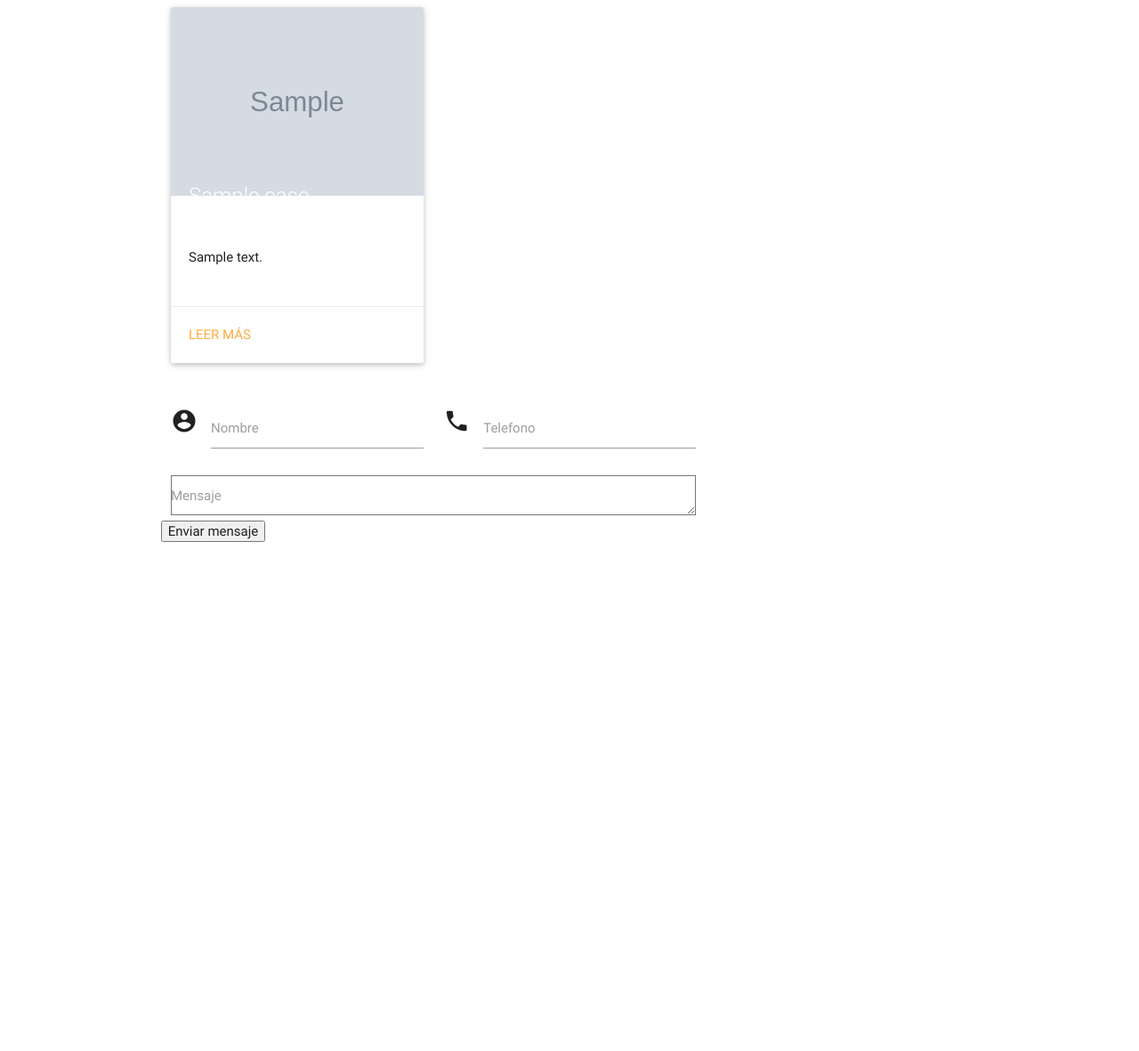
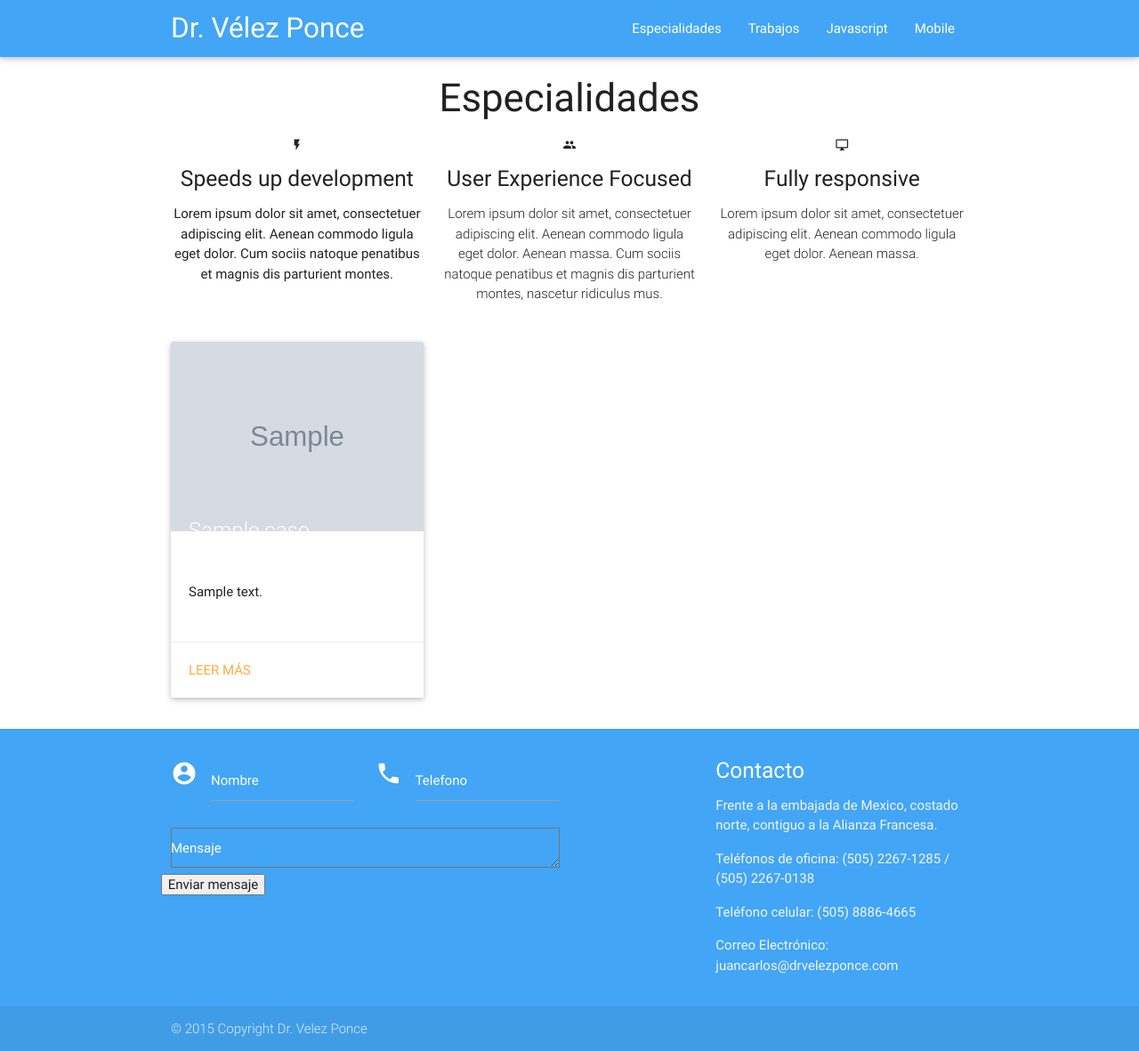
Before and after one commit to ErickMurillo/consultorio_velez, a Django app: template templates/index.html in a window 1280 px wide. Shown: the whole page at 89% size. Before the commit the page ends 609 px from the top, so only its background shows below. Run offline with Django 3.2, Linux system fonts and the light colour scheme; the template is opened without the code that fills it: values that come from a table or form of the project are taken from there, others are empty; tables that the repository leaves empty hold one stand-in row (values such as "Sample post"); grey boxes marked "Sample" are stand-in pictures; parts of the project's set-up code (start-up, migrations or seed data) failed here and were passed over; some libraries are stand-ins or nearby versions.

Commit message:
index html

```diff
--- /dev/null
+++ b/static_media/css/style.css
@@ -0,0 +1,14 @@
+.page-footer{
+	background-color: #42a5f5 !important
+}
+nav{
+	background-color: #42a5f5 !important
+}
+
+.input-field label {
+	color: white !important;
+}
+
+.page-footer i {
+	color: white !important
+}
--- a/templates/base.html
+++ b/templates/base.html
@@ -3,18 +3,88 @@
 <html lang="en">
 <head>
 	<meta charset="UTF-8">
-	<title>Dr. Velez Ponce</title>
+	<title>Dr. Vélez Ponce</title>
 	<!--<link rel="shortcut icon" type="image/x-icon" href="/static/img/logo.png">-->
 	<link href="/static/css/materialize.min.css" rel="stylesheet">
+	<link href="/static/css/style.css" rel="stylesheet">
 	<link href="https://fonts.googleapis.com/icon?family=Material+Icons" rel="stylesheet">
 </head>
 <body>
+	<header>
+	<div class="navbar-fixed">
+		<nav>
+			<div class="nav-wrapper container">
+				<a href="#!" class="brand-logo">Dr. Vélez Ponce</a>
+				<a href="#" data-activates="mobile-demo" class="button-collapse"><i class="material-icons">menu</i></a>
+				<ul class="right hide-on-med-and-down">
+					<li><a href="#especialidades">Especialidades</a></li>
+					<li><a href="#trabajos">Trabajos</a></li>
+					<li><a href="collapsible.html">Javascript</a></li>
+					<li><a href="mobile.html">Mobile</a></li>
+				</ul>
+				<ul class="side-nav" id="mobile-demo">
+					<li><a href="sass.html">Sass</a></li>
+					<li><a href="badges.html">Components</a></li>
+					<li><a href="collapsible.html">Javascript</a></li>
+					<li><a href="mobile.html">Mobile</a></li>
+				</ul>
+			</div>
+		</nav>
+		</div>
+	</header>
 	<div class="container">
 		{% block content %}{% endblock content %}
-  	</div>
+	</div>
+
+	<footer class="page-footer">
+		<div class="container">
+			<div class="row">
+				<div class="col s12 m6">
+					<div class="row">
+						<form class="col s12" action="." method="POST">{% csrf_token %}
+							<div class="row">
+								<div class="input-field col s6">
+									<i class="material-icons prefix">account_circle</i>
+									{{form.name}}
+									<label for="icon_prefix">Nombre</label>
+								</div>
+								<div class="input-field col s6">
+									<i class="material-icons prefix">phone</i>
+									{{form.phone}}
+									<label for="icon_telephone">Telefono</label>
+								</div>
+								<div class="input-field col s12">
+									{{form.message}}
+									<label for="textarea1">Mensaje</label>
+								</div>
+								<input class="submitform" type="submit" name="submitform" value="Enviar mensaje" />
+							</div>
+						</form>
+					</div>
+
+				</div>
+				<div class="col s12 m4 offset-m2">
+					<h5 class="white-text">Contacto</h5>
+					<p class="grey-text text-lighten-4">Frente a la embajada de Mexico, costado norte, contiguo a la Alianza Francesa.</p>
+					<p class="grey-text text-lighten-4">Teléfonos de oficina: (505) 2267-1285 / (505) 2267-0138</p>
+					<p class="grey-text text-lighten-4">Teléfono celular: (505) 8886-4665</p>
+					<p class="grey-text text-lighten-4">Correo Electrónico: juancarlos@drvelezponce.com</p>
+				</div>
+			</div>
+		</div>
+		<div class="footer-copyright">
+			<div class="container">
+				© 2015 Copyright Dr. Velez Ponce
+			</div>
+		</div>
+	</footer>
+
 
 	<script src="/static/js/jquery-2.1.4.min.js"></script>
 	<script src="/static/js/materialize.min.js"></script>
+	<script type="text/javascript">
+		$(".button-collapse").sideNav();
+	</script>
 	{% block extra_js %}{% endblock extra_js %}
 </body>
 </html>
--- a/templates/index.html
+++ b/templates/index.html
@@ -2,7 +2,35 @@
 {% load thumbnail %}
 
 {% block content %}
-<div class="row">
+<div class="row" id="especialidades">
+    <div class="col s12">
+        <h3 class="center">Especialidades</h3>
+    </div>
+
+    <div class="col s12 m4">
+        <div class="center promo promo-example">
+            <i class="mdi-image-flash-on"></i>
+            <h5 class="promo-caption">Speeds up development</h5>
+            <p class="center">Lorem ipsum dolor sit amet, consectetuer adipiscing elit. Aenean commodo ligula eget dolor. Cum sociis natoque penatibus et magnis dis parturient montes.</p>
+        </div>
+    </div>
+    <div class="col s12 m4">
+        <div class="center promo promo-example">
+            <i class="mdi-social-group"></i>
+            <h5 class="promo-caption">User Experience Focused</h5>
+            <p class="light center">Lorem ipsum dolor sit amet, consectetuer adipiscing elit. Aenean commodo ligula eget dolor. Aenean massa. Cum sociis natoque penatibus et magnis dis parturient montes, nascetur ridiculus mus.</p>
+        </div>
+    </div>
+    <div class="col s12 m4">
+        <div class="center promo promo-example">
+            <i class="mdi-hardware-desktop-windows"></i>
+            <h5 class="promo-caption">Fully responsive</h5>
+            <p class="light center">Lorem ipsum dolor sit amet, consectetuer adipiscing elit. Aenean commodo ligula eget dolor. Aenean massa.</p>
+        </div>
+    </div>
+</div>
+
+<div class="row" id="trabajos">
 	{% for obj in casos %}
 	<div class="col s12 m4">
 		<div class="card medium">
@@ -25,27 +53,4 @@
 	{% endfor %}
 </div>
 
-<div class="row">
-	<form class="col s8" action="." method="POST">{% csrf_token %}
-		<div class="row">
-			<div class="input-field col s6">
-				<i class="material-icons prefix">account_circle</i>
-				{{form.name}}
-				<label for="icon_prefix">Nombre</label>
-			</div>
-			<div class="input-field col s6">
-				<i class="material-icons prefix">phone</i>
-				{{form.phone}}
-				<label for="icon_telephone">Telefono</label>
-			</div>
-			<div class="input-field col s12">
-	            {{form.message}}
-	            <label for="textarea1">Mensaje</label>
-	        </div>
-	         <input class="submitform" type="submit" name="submitform" value="Enviar mensaje" />
-		</div>
-	</form>
-</div>
-
-
 {% endblock content %}
```
Also changed, not shown: especialidades/views.py (+15 -22 lines).
